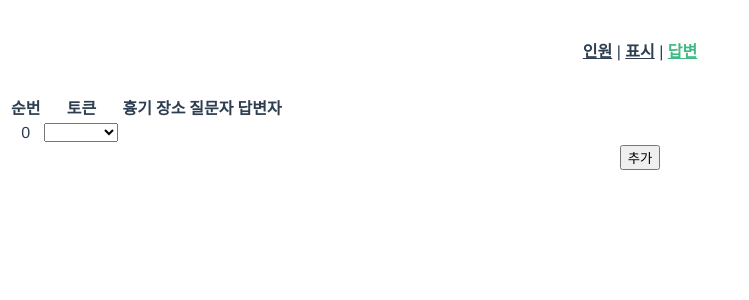
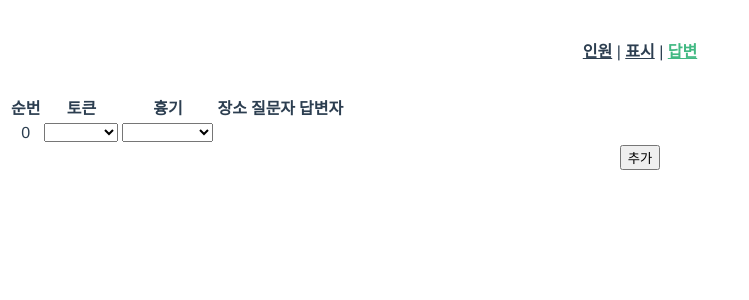
Before and after one commit to zhuny/pp-clue-board, a Vue app: page /answer in a window 1280 px wide. Both pictures are taken after a click on the button "추가". Shown: the top 300 px of the page, without its empty margins (0-749 px from the left). Built offline with nearby package versions, Linux system fonts and the light colour scheme.

Commit message:
add weapon

```diff
--- a/src/views/Answer.vue
+++ b/src/views/Answer.vue
@@ -27,6 +27,16 @@
               >
             </select>
           </td>
+          <td>
+            <select v-model="answer.weapon">
+              <option
+                v-for="weapon in rule.weapon_list"
+                v-bind:key="weapon"
+                v-bind:value="weapon"
+                >{{ weapon }}</option
+              >
+            </select>
+          </td>
         </tr>
       </tbody>
     </table>
```
